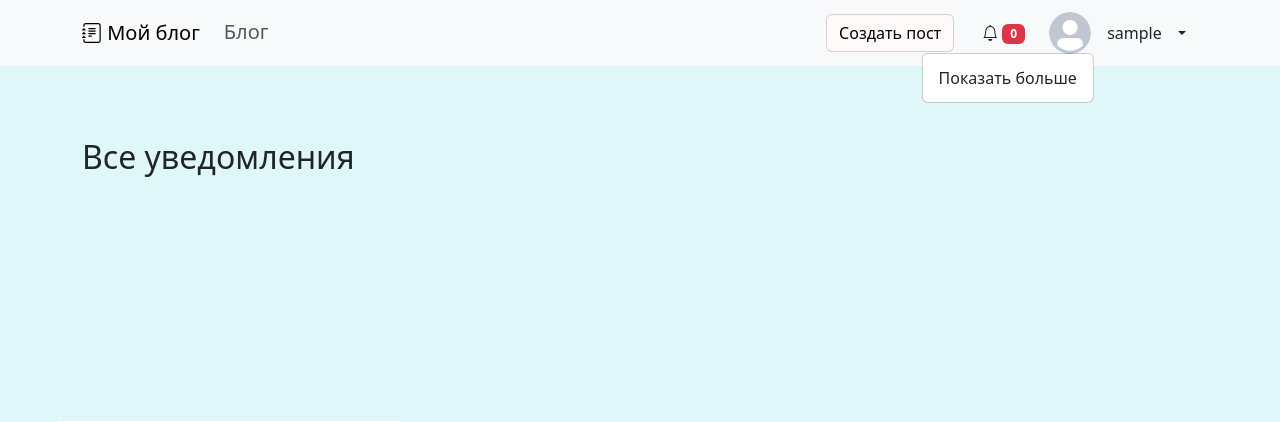
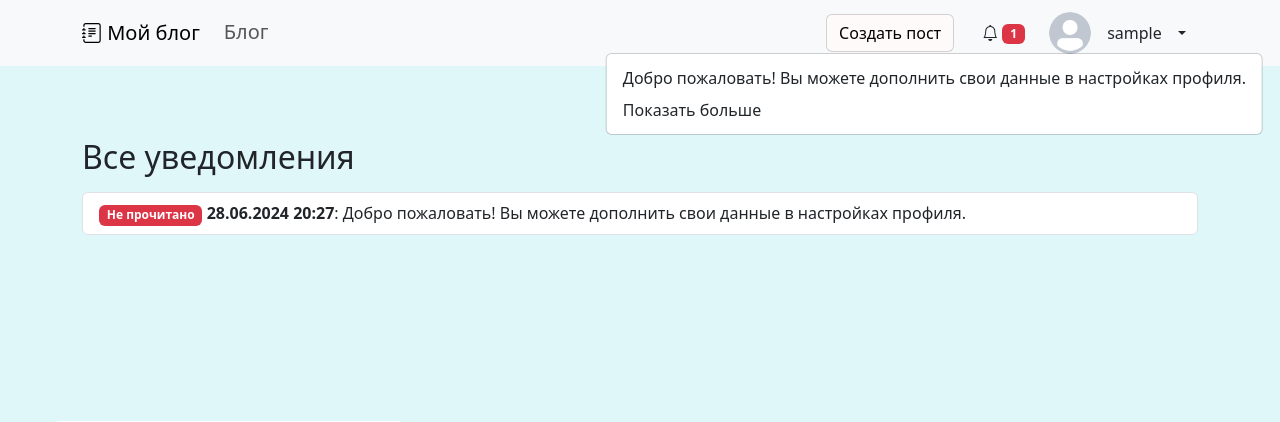
Before and after one commit to nagibator3pisya/My-Blogs, a Django app: page /show-more-notifications/ in a window 1280 px wide, after a click that opens the changed part. Shown: the top 422 px of the page. Run offline with Django 5.2, Linux system fonts and the light colour scheme; the visitor is signed in with stand-in values (Sample User, id 1); data comes from the database, SQL or seed files in the repository; data that the repository does not hold is empty; parts of the project's set-up code (start-up, migrations or seed data) failed here and were passed over; some libraries are stand-ins or nearby versions.

Commit message:
Отлично стоит уведомление, делаю что бы в уведомлении отображалось ответы на комментарии , + сделал привестствие для пользователя когда он зарегался

```diff
--- a/myblog/blog/models.py
+++ b/myblog/blog/models.py
@@ -1,4 +1,4 @@
-
+from django.apps import AppConfig
 from django.contrib.auth.models import AbstractUser
 from django.core.validators import FileExtensionValidator
 from django.urls import reverse
@@ -208,3 +208,12 @@ class Notification(models.Model):
     message = models.TextField()
     is_read = models.BooleanField(default=False)
     created_at = models.DateTimeField(auto_now_add=True)
+
+
+
+class YourAppNameConfig(AppConfig):
+    default_auto_field = 'django.db.models.BigAutoField'
+    name = 'blog'
+
+    def ready(self):
+        import blog.signals
--- a/myblog/blog/static/blog/css/nav_menu.css
+++ b/myblog/blog/static/blog/css/nav_menu.css
@@ -7,8 +7,9 @@
   border: none;
 }
 .drop{
-  left: 50% !important;
-  transform: translateX(-50%);
+  left: 40% !important;
+  transform: translateX(-60%);
+
 }
 
 .btn-crete-blog {
--- a/myblog/blog/static/blog/js/menu.js
+++ b/myblog/blog/static/blog/js/menu.js
@@ -9,7 +9,7 @@ document.addEventListener('DOMContentLoaded', () => {
             const li = document.createElement('li');
             li.classList.add('notification-item');
             li.innerHTML = `
-                <a class="dropdown-item ${notification.read ? 'read' : ''}" href="#" data-id="${notification.id}">${notification.message}</a>
+                <a class="dropdown-item  ${notification.read ? 'read' : ''}" href="#" data-id="${notification.id}">${notification.message}</a>
             `;
             dropdownMenu.insertBefore(li, dropdownMenu.lastElementChild); // Добавляем уведомление перед кнопкой "Показать больше"
 
--- a/myblog/blog/templates/blog/nav_menu.html
+++ b/myblog/blog/templates/blog/nav_menu.html
@@ -26,13 +26,13 @@
             <!-- Отображение элементов для аутентифицированного пользователя -->
             <div class="ms-auto d-flex align-items-center">
                 <a href="{% url 'articles_create' %}" class="btn btn-crete-blog me-3">Создать пост</a>
-                <div class="dropdown">
+                <div class="dropdown ">
                     <button class="btn btn-nav-bell dropdown-toggle" type="button" id="dropdownNotifications"
                         data-bs-toggle="dropdown" aria-expanded="false">
                         <i class="bi bi-bell"></i>
                         <span id="notificationCount" class="badge bg-danger">0</span>
                     </button>
-                <ul id="notificationDropdown" class="dropdown-menu drop" aria-labelledby="dropdownNotifications">
+                <ul id="notificationDropdown" class="dropdown-menu  drop " aria-labelledby="dropdownNotifications">
                     <li><a class="dropdown-item" href="{% url 'show_more_notifications' %}">Показать больше</a></li>
                 </ul>
                 </div>
--- a/myblog/blog/views.py
+++ b/myblog/blog/views.py
@@ -7,6 +7,8 @@ from django.contrib.auth.mixins import LoginRequiredMixin, UserPassesTestMixin
 from django.contrib.auth.views import PasswordResetView, PasswordResetConfirmView, PasswordChangeView
 from django.contrib.messages.views import SuccessMessageMixin
 from django.core.paginator import Paginator, PageNotAnInteger, EmptyPage
+from django.db.models.signals import post_save
+from django.dispatch import receiver
 from django.http import JsonResponse, HttpResponseForbidden, HttpResponse
 from django.shortcuts import render, HttpResponseRedirect, redirect, get_object_or_404
 from django.views import View
@@ -22,7 +24,9 @@ from django.contrib.auth import login as auth_login
 
 from blog.mixins import ViewCountMixin
 from blog.models import Article, Category, Comment, Like, Notification
-from blog.modules.services.utils import get_client_ip
+import logging
+
+logger = logging.getLogger(__name__)
 
 User = get_user_model()
 
@@ -502,12 +506,6 @@ def article_list(request):
     return render(request, 'blog/blog.html', context)
 
 
-@login_required
-def notifications(request):
-    user = request.user
-    notifications = Notification.objects.filter(user=user).order_by('-created_at')[:10]
-    data = [{'message': notification.message} for notification in notifications]
-    return JsonResponse(data, safe=False)
 
 
 @login_required
@@ -549,3 +547,13 @@ def show_more_notifications(request):
         'title': 'Уведомление'
     }
     return render(request, 'blog/show_more_notifications.html', context)
+
+
+@receiver(post_save, sender=User)
+def user_created(sender, instance, created, **kwargs):
+    if created:
+        logger.info(f'Creating notification for user: {instance.username}')
+        Notification.objects.create(
+            user=instance,
+            message=f'Добро пожаловать! Вы можете дополнить свои данные в настройках профиля.'
+        )
```
Also changed, not shown: myblog/blog/migrations/0012_notification_actor_alter_notification_message_and_more.py (added), myblog/blog/migrations/0013_alter_notification_message.py (added).
